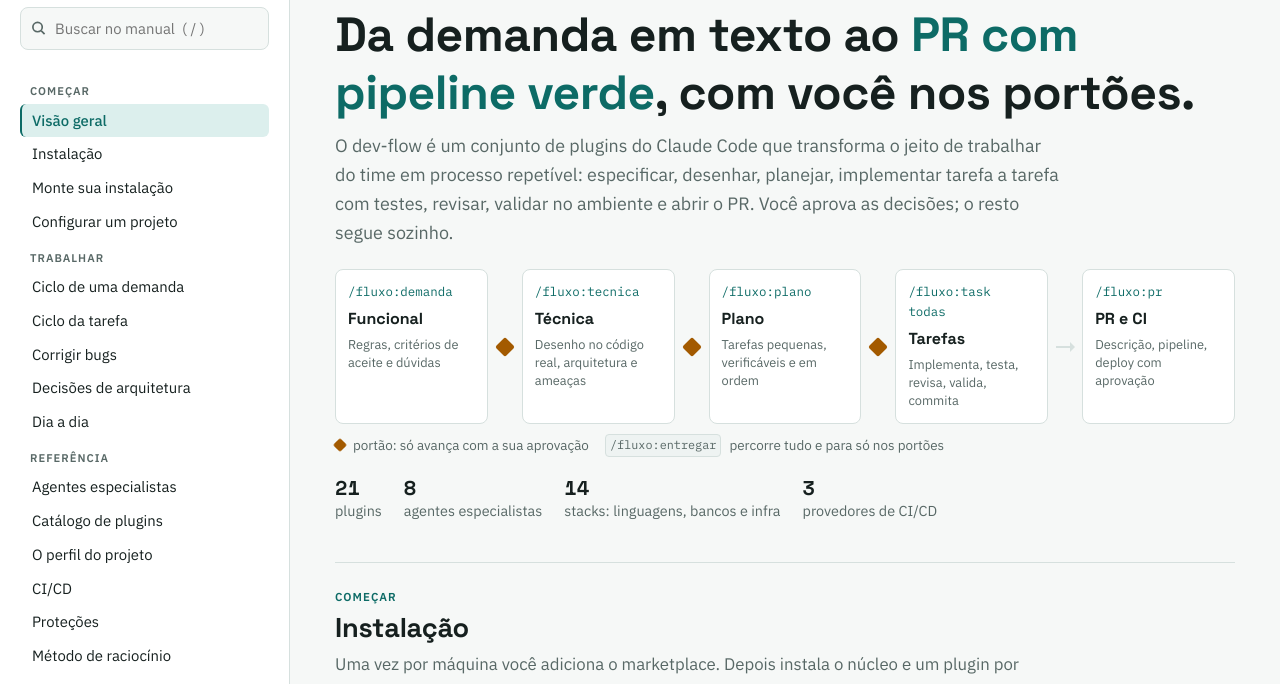
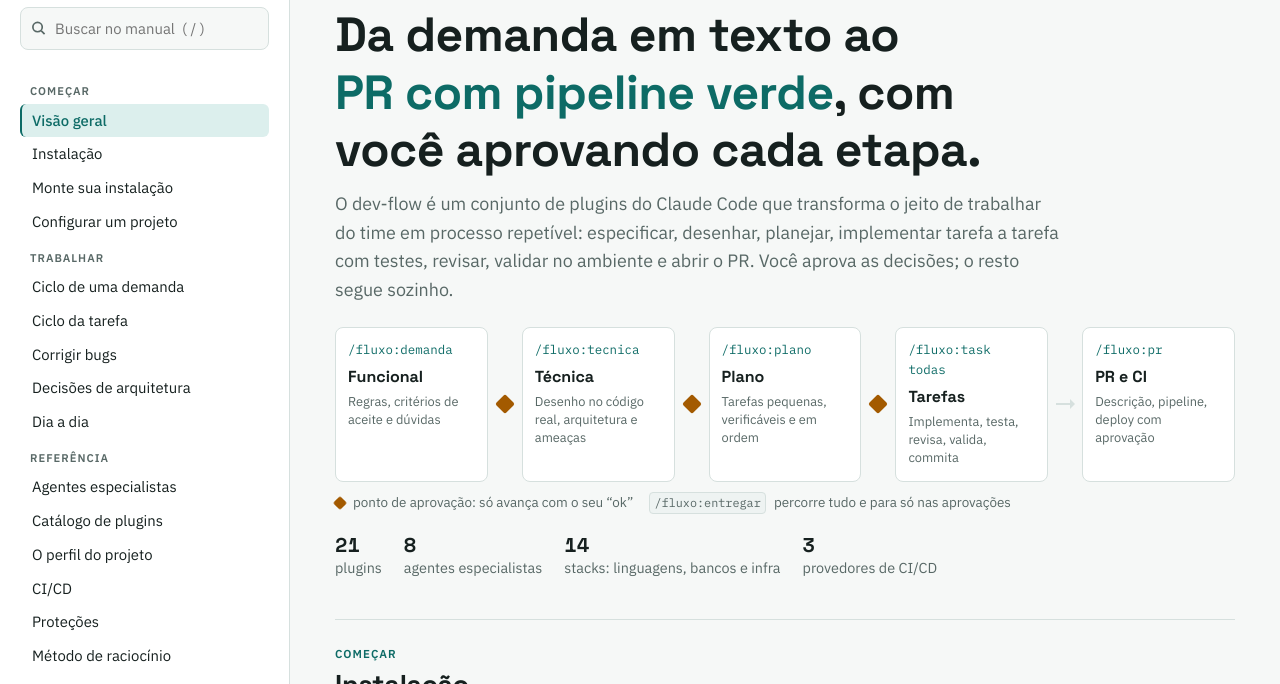
Before and after one commit to gabrielnunes96/dev-flow, a plain HTML site: page docs/manual/index.html in a window 1280 px wide. Shown: the part 83-767 px from the top of the page. Drawn offline with Linux system fonts and the light colour scheme.

Commit message:
Troca "portão" por "aprovação" em skills, modelos e documentação
"Portão" era jargão; "ponto de aprovação" diz o que é: a etapa em que o
fluxo para e só avança com o "ok" do usuário (funcional, técnica e plano).

Co-Authored-By: Claude Opus 5.5 <noreply@anthropic.com>

```diff
--- a/docs/manual/index.html
+++ b/docs/manual/index.html
@@ -118,7 +118,7 @@ section.doc:last-of-type { border-bottom: 0; }
 .hero-meta { display: flex; flex-wrap: wrap; gap: 10px 22px; margin-top: 20px; font-size: .9rem; color: var(--muted); }
 .hero-meta b { color: var(--fg); font-family: var(--font-display); font-size: 1.25rem; display: block; line-height: 1.1; font-variant-numeric: tabular-nums; }
 
-/* Fluxo com portões */
+/* Fluxo com pontos de aprovação */
 .flow { display: flex; flex-wrap: wrap; align-items: stretch; gap: 0; margin: 22px 0 8px; }
 .stage {
   flex: 1 1 140px; min-width: 0; background: var(--surface); border: 1px solid var(--line); border-radius: var(--radius);
@@ -303,20 +303,20 @@ footer.end { color: var(--muted); font-size: .85rem; padding-top: 30px; }
 
       <section class="doc hero" id="inicio" data-titulo="Visão geral">
         <span class="eyebrow">Manual do dev-flow</span>
-        <h1>Da demanda em texto ao <em>PR com pipeline verde</em>, com você nos portões.</h1>
+        <h1>Da demanda em texto ao <em>PR com pipeline verde</em>, com você aprovando cada etapa.</h1>
         <p class="lead">O dev-flow é um conjunto de plugins do Claude Code que transforma o jeito de trabalhar do time em processo repetível: especificar, desenhar, planejar, implementar tarefa a tarefa com testes, revisar, validar no ambiente e abrir o PR. Você aprova as decisões; o resto segue sozinho.</p>
         <div class="flow" role="list" aria-label="Etapas do fluxo">
           <div class="stage" role="listitem"><span class="cmd">/fluxo:demanda</span><b>Funcional</b><small>Regras, critérios de aceite e dúvidas</small></div>
-          <div class="link" aria-label="portão de aprovação"><span class="gate"></span></div>
+          <div class="link" aria-label="ponto de aprovação"><span class="gate"></span></div>
           <div class="stage" role="listitem"><span class="cmd">/fluxo:tecnica</span><b>Técnica</b><small>Desenho no código real, arquitetura e ameaças</small></div>
-          <div class="link" aria-label="portão de aprovação"><span class="gate"></span></div>
+          <div class="link" aria-label="ponto de aprovação"><span class="gate"></span></div>
           <div class="stage" role="listitem"><span class="cmd">/fluxo:plano</span><b>Plano</b><small>Tarefas pequenas, verificáveis e em ordem</small></div>
-          <div class="link" aria-label="portão de aprovação"><span class="gate"></span></div>
+          <div class="link" aria-label="ponto de aprovação"><span class="gate"></span></div>
           <div class="stage" role="listitem"><span class="cmd">/fluxo:task todas</span><b>Tarefas</b><small>Implementa, testa, revisa, valida, commita</small></div>
           <div class="link" aria-hidden="true"><span class="arrow"></span></div>
           <div class="stage" role="listitem"><span class="cmd">/fluxo:pr</span><b>PR e CI</b><small>Descrição, pipeline, deploy com aprovação</small></div>
         </div>
-        <div class="legend"><span><i class="gate"></i> portão: só avança com a sua aprovação</span><span><code>/fluxo:entregar</code> percorre tudo e para só nos portões</span></div>
+        <div class="legend"><span><i class="gate"></i> ponto de aprovação: só avança com o seu “ok”</span><span><code>/fluxo:entregar</code> percorre tudo e para só nas aprovações</span></div>
         <div class="hero-meta">
           <div><b>21</b>plugins</div>
           <div><b>8</b>agentes especialistas</div>
@@ -419,7 +419,7 @@ footer.end { color: var(--muted); font-size: .85rem; padding-top: 30px; }
             <tr><td>Tarefas</td><td><code>/fluxo:task todas</code></td><td>Código, testes, <code>cards/{id}.html</code>, um commit por tarefa</td><td><code>testador</code>, <code>revisor</code>, <code>seguranca</code>, <code>validador</code>, <code>depurador</code></td><td>Autoriza cada commit</td></tr>
             <tr><td>PR</td><td><code>/fluxo:pr</code></td><td><code>pr.md</code> e o PR aberto depois do seu push</td><td>Skill do CI para acompanhar a pipeline</td><td>Faz o push e o merge</td></tr>
           </tbody></table></div>
-        <div class="callout gate-c"><span class="ico">◆</span><div><p><b>Portões são seus.</b> Nada é implementado antes de funcional, técnica e plano aprovados. A aprovação fica registrada no topo de cada documento (“aprovada em dd/mm/aaaa”). Entre portões, o fluxo segue sem pedir confirmação.</p></div></div>
+        <div class="callout gate-c"><span class="ico">◆</span><div><p><b>As aprovações são suas.</b> Nada é implementado antes de funcional, técnica e plano aprovados. A aprovação fica registrada no topo de cada documento (“aprovada em dd/mm/aaaa”). Entre uma aprovação e outra, o fluxo segue sem pedir confirmação.</p></div></div>
         <h3>Como escrever uma boa demanda</h3>
         <p>Explique o problema e para quem, não a solução. Diga o que é sucesso, o que fica de fora e qualquer restrição de prazo ou volume. Exemplo:</p>
         <div class="ask"><q>Os analistas precisam exportar os chargebacks do mês em CSV para conciliar com o banco. Hoje copiam da tela. Precisa respeitar o filtro de loja e não pode passar de 50 mil linhas por arquivo.</q><div>O fluxo pergunta o que falta (colunas, formato de data, permissão) e transforma em critérios verificáveis.</div></div>
@@ -633,7 +633,7 @@ footer.end { color: var(--muted); font-size: .85rem; padding-top: 30px; }
             <tr><td><b>Guard</b></td><td>Hook que bloqueia ações proibidas pelo perfil antes de acontecerem.</td></tr>
             <tr><td><b>Hook</b></td><td>Código executado pelo Claude Code em eventos (início de sessão, antes de uma ferramenta). É garantia, não sugestão.</td></tr>
             <tr><td><b>Perfil</b></td><td><code>.claude/projeto.json</code>: o contrato entre o processo genérico e o projeto.</td></tr>
-            <tr><td><b>Portão</b></td><td>Ponto em que o fluxo só avança com a sua aprovação: funcional, técnica e plano.</td></tr>
+            <tr><td><b>Ponto de aprovação</b></td><td>Etapa em que o fluxo para e só avança com o seu “ok”: funcional, técnica e plano.</td></tr>
             <tr><td><b>Skill</b></td><td>Procedimento carregado sob demanda quando o pedido combina com a descrição dela.</td></tr>
             <tr><td><b>Slug</b></td><td>Nome curto em kebab-case da demanda; nome da pasta dos documentos.</td></tr>
             <tr><td><b>STRIDE</b></td><td>Roteiro de ameaças: falsificação, adulteração, repúdio, vazamento, negação de serviço, elevação de privilégio.</td></tr>
```
Also changed, not shown: .claude-plugin/marketplace.json, 10 other files.
